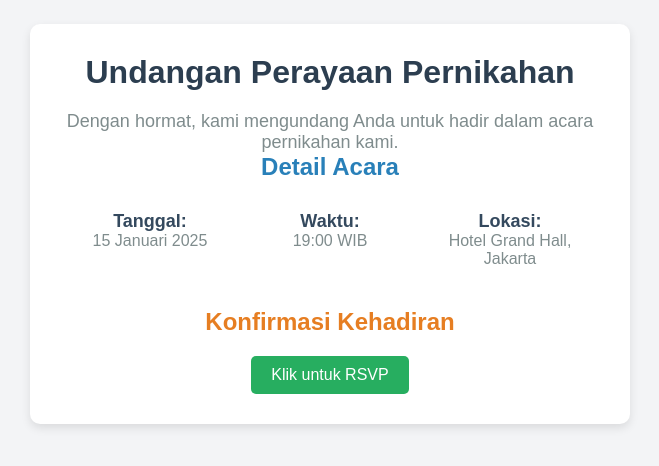
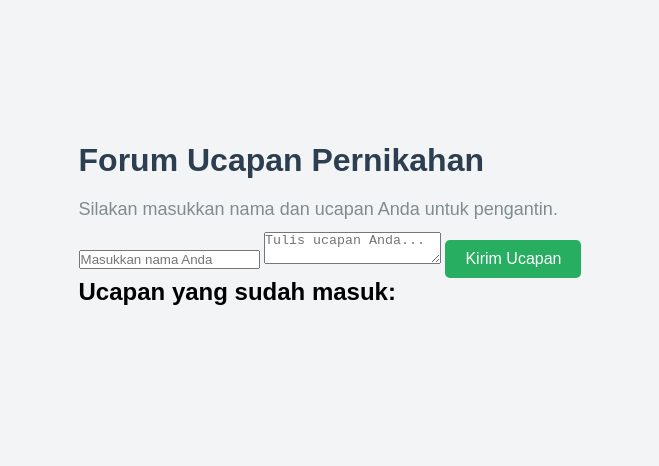
Before and after one commit to Da2Amr/my-website, a plain HTML site: page index.html in a window 1280 px wide. Shown: the part 176-642 px from the top of the page, without its empty margins (310-969 px from the left). Drawn offline with Linux system fonts and the light colour scheme.

Commit message:
index.html

```diff
--- a/index.html
+++ b/index.html
@@ -3,40 +3,27 @@
 <head>
     <meta charset="UTF-8">
     <meta name="viewport" content="width=device-width, initial-scale=1.0">
-    <title>Undangan Digital</title>
+    <title>Forum Ucapan Pernikahan</title>
     <link rel="stylesheet" href="style.css">
 </head>
 <body>
-    <div class="invitation-container">
+    <div class="container">
         <header>
-            <h1>Undangan Perayaan Pernikahan</h1>
-            <p>Dengan hormat, kami mengundang Anda untuk hadir dalam acara pernikahan kami.</p>
+            <h1>Forum Ucapan Pernikahan</h1>
+            <p>Silakan masukkan nama dan ucapan Anda untuk pengantin.</p>
         </header>
 
-        <section class="event-details">
-            <h2>Detail Acara</h2>
-            <div class="details">
-                <div>
-                    <h3>Tanggal:</h3>
-                    <p>15 Januari 2025</p>
-                </div>
-                <div>
-                    <h3>Waktu:</h3>
-                    <p>19:00 WIB</p>
-                </div>
-                <div>
-                    <h3>Lokasi:</h3>
-                    <p>Hotel Grand Hall, Jakarta</p>
-                </div>
-            </div>
-        </section>
+        <!-- Form untuk memasukkan nama dan ucapan -->
+        <div class="form-container">
+            <input type="text" id="nameInput" placeholder="Masukkan nama Anda" required>
+            <textarea id="messageInput" placeholder="Tulis ucapan Anda..." required></textarea>
+            <button id="submitBtn">Kirim Ucapan</button>
+        </div>
 
-        <section class="rsvp">
-            <h2>Konfirmasi Kehadiran</h2>
-            <button id="rsvpBtn">Klik untuk RSVP</button>
-            <div id="rsvpMessage" class="hidden">
-                <p>Terima kasih atas konfirmasi Anda! Kami menantikan kehadiran Anda.</p>
-            </div>
+        <!-- Tempat untuk menampilkan ucapan -->
+        <section id="messagesSection">
+            <h2>Ucapan yang sudah masuk:</h2>
+            <ul id="messagesList"></ul>
         </section>
     </div>
 
```
